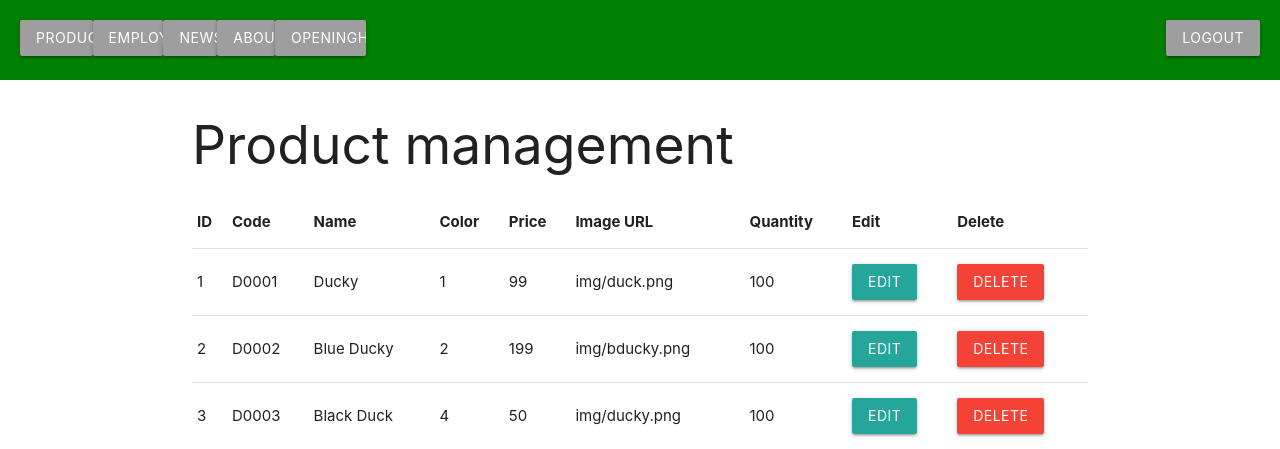
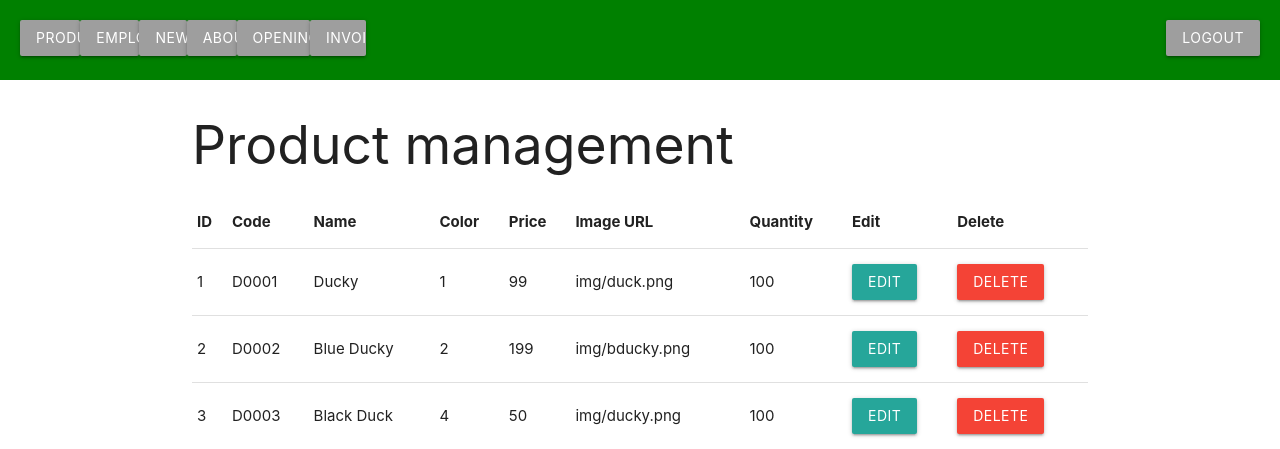
Before and after one commit to clausH1994/RubberDuckProject, a PHP site: page /Backend/index.php in a window 1280 px wide. Shown: the top 449 px of the page. Run offline with PHP 8.4, Linux system fonts and the light colour scheme; the visitor is signed in with stand-in values (Sample User, id 1); data comes from the database, SQL or seed files in the repository.

Commit message:
completed invoice

```diff
--- a/admin/adminHeader.php
+++ b/admin/adminHeader.php
@@ -32,6 +32,7 @@ require_once("AdminLoginHandle.php");
     <a href="../news/newsOverView.php" class="waves-effect waves-light btn grey headButton">News</a>
     <a href="../about/aboutUs.php" class="waves-effect waves-light btn grey headButton">About</a>
     <a href="../openingHours/openingHours.php" class="waves-effect waves-light btn grey headButton">openingHours</a>
+    <a href="../invoice/invoice-overview.php" class="waves-effect waves-light btn grey headButton">Invoices</a>
     <form method="post">
         <input id="btnLogout" class="grey btn" type="submit" name="logout" value="Logout" />
     </form>
--- a/invoice/invoice-data.php
+++ b/invoice/invoice-data.php
@@ -20,6 +20,7 @@ $cData->execute();
 //$invoice = $handle->fetchAll();
 //var_dump($invoice);
 $getCompany = $cData->fetchAll();
+
 $invoiceID;
 
 while ($row = $handle->fetch()) {
```
